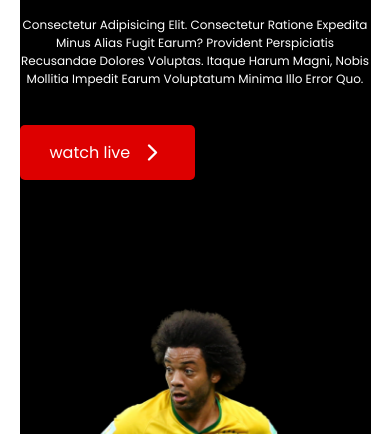
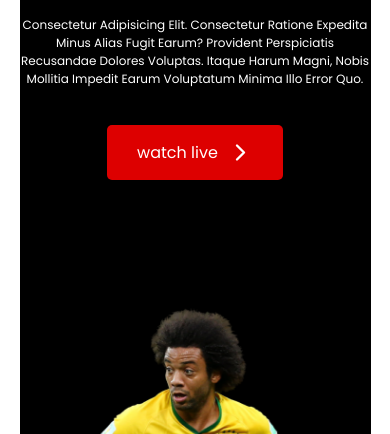
Before and after one commit to khushi-rahman/world-cup, a plain HTML site: page match-drow.html in a window 390 px wide. Shown: the part 410-844 px from the top of the page. Drawn offline with nearby package versions, Linux system fonts and the light colour scheme.

Commit message:
re-solve animetion

```diff
--- a/match-drow.html
+++ b/match-drow.html
@@ -40,7 +40,12 @@
                 <p> consectetur adipisicing elit. Consectetur ratione expedita minus alias fugit earum? Provident perspiciatis recusandae dolores voluptas. Itaque harum magni, nobis mollitia impedit earum voluptatum minima illo error quo.
                 </p>
 
-                <button class="btn-1"><span>watch live </span><ion-icon name="chevron-forward-outline"></ion-icon></button>
+                <div class="button-div">
+                    <button class="btn-1">
+                        <span>watch live </span>
+                        <ion-icon name="chevron-forward-outline"></ion-icon>
+                    </button>
+                </div>
             </div>
             <div class="header-section-img">
                 <img src="assets/Banner Image.png" alt="">
--- a/style.css
+++ b/style.css
@@ -481,7 +481,7 @@
                                                                                                     }
                                                                                                     35% {
                                                                                                         transform: scale(1.1);
-                                                                                                        top: 595px;
+                                                                                                        top: 585px;
                                                                                                         background: linear-gradient(#f9ca24, #6ab04c);
                                                                                                     }
                                                                                                     100% {
@@ -584,7 +584,7 @@
                                                                                                     }
                                                                                                     45% {
                                                                                                         transform: scale(1.1);
-                                                                                                        top: 830px;
+                                                                                                        top: 780px;
                                                                                                         background: linear-gradient(#f9ca24, #6ab04c);
                                                                                                     }
                                                                                                     100% {
```
Also changed, not shown: index.html (+6 -1 lines), 1 other file.
